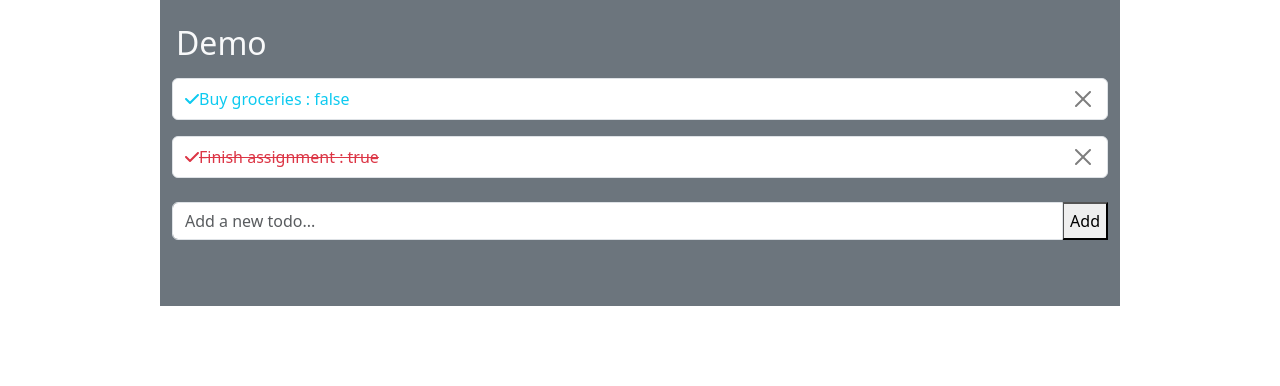
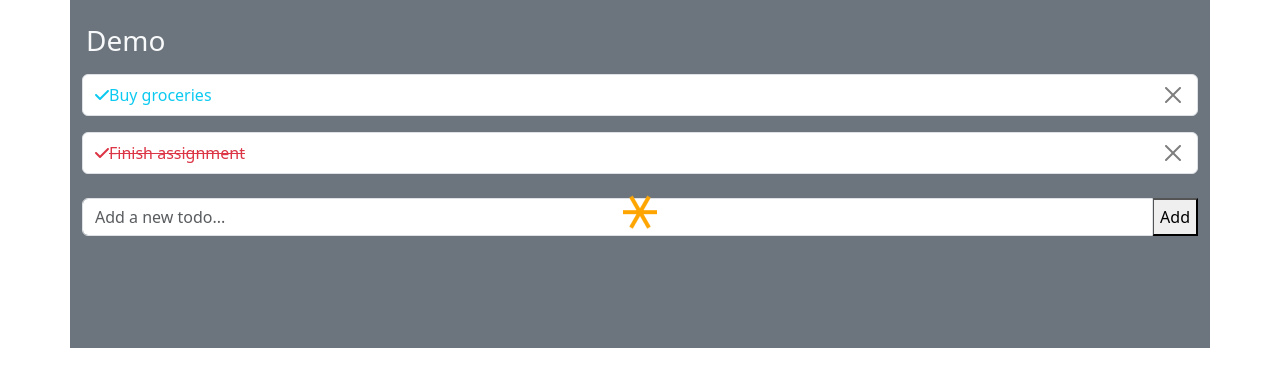
Before and after one commit to huoyueyuyuan/react-redux-todolist, a React (Create React App) app: page / in a window 1280 px wide. Shown: the top 386 px of the page. Built offline with nearby package versions, Linux system fonts and the light colour scheme.

Commit message:
解决雪花遮挡问题

```diff
--- a/public/index.html
+++ b/public/index.html
@@ -10,34 +10,14 @@
       content="Web site created using create-react-app"
     />
 
-    <!--
-      manifest.json provides metadata used when your web app is installed on a
-      user's mobile device or desktop. See https://developers.google.com/web/fundamentals/web-app-manifest/
-    -->
+
     <link rel="manifest" href="%PUBLIC_URL%/manifest.json" />
-    <!--
-      Notice the use of %PUBLIC_URL% in the tags above.
-      It will be replaced with the URL of the `public` folder during the build.
-      Only files inside the `public` folder can be referenced from the HTML.
 
-      Unlike "/favicon.ico" or "favicon.ico", "%PUBLIC_URL%/favicon.ico" will
-      work correctly both with client-side routing and a non-root public URL.
-      Learn how to configure a non-root public URL by running `npm run build`.
-    -->
-    <title>React App</title>
+    <title>TodoList App</title>
   </head>
   <body>
     <noscript>You need to enable JavaScript to run this app.</noscript>
     <div id="root"></div>
-    <!--
-      This HTML file is a template.
-      If you open it directly in the browser, you will see an empty page.
 
-      You can add webfonts, meta tags, or analytics to this file.
-      The build step will place the bundled scripts into the <body> tag.
-
-      To begin the development, run `npm start` or `yarn start`.
-      To create a production bundle, use `npm run build` or `yarn build`.
-    -->
   </body>
 </html>
--- a/src/App.css
+++ b/src/App.css
@@ -1,46 +1,50 @@
-.App {
-  text-align: center;
-}
-
-.App-logo {
-  height: 40vmin;
-  pointer-events: none;
-}
-
-@media (prefers-reduced-motion: no-preference) {
-  .App-logo {
-    animation: App-logo-spin infinite 20s linear;
-  }
-}
-
-.App-header {
-  background-color: #282c34;
-  min-height: 100vh;
-  display: flex;
-  flex-direction: column;
-  align-items: center;
-  justify-content: center;
-  font-size: calc(10px + 2vmin);
-  color: white;
-}
-
-.App-link {
-  color: #61dafb;
-}
-
-@keyframes App-logo-spin {
-  from {
-    transform: rotate(0deg);
-  }
-  to {
-    transform: rotate(360deg);
-  }
-}
 
 .empty-space {
-  height: 50px;
+  height: 6rem;
 }
 
 .line_height{
   line-height: 2.5;
 }
+
+.snowflake-container {
+  display: flex;
+  align-items: center;
+  animation: snowfall 3s linear infinite;
+}
+
+.line {
+  background-color: orange;
+  width: 1.5%;
+  height: 4px;
+  position: absolute;
+  top: 5rem;
+  left: 50%;
+  transform-origin: 0% 0%;
+  transform: translateY(-2px);
+}
+
+.line:nth-of-type(2) {
+  transform: rotate(180deg) translateY(-2px) ;
+}
+
+.line:nth-of-type(3) {
+  transform: rotate(60deg) translateX(1px) translateY(-2px);
+}
+.line:nth-of-type(4) {
+  transform: rotate(240deg) translateX(1px) translateY(-2px) ;
+}
+.line:nth-of-type(5) {
+  transform: rotate(120deg) translateX(1px) translateY(-2px);
+}
+.line:nth-of-type(6) {
+  transform: rotate(300deg) translateX(1px) translateY(-2px) ;
+}
+
+
+@keyframes snowfall {
+  to {
+    transform: translateY(10vh);
+  }
+
+}
--- a/src/App.tsx
+++ b/src/App.tsx
@@ -2,19 +2,19 @@ import React from 'react';
 import Container from 'react-bootstrap/Container';
 import { AddTodoComponeent } from './components/AddTodo';
 import { ShowTodoListComponent } from './components/ShowTodoList';
-
-import './App.css'; // 导入您的样式文件
-
-
+import { SnowComponeent } from './components/Snow';
 
 function App() {
 
   return (
-    <Container as="main" className="bg-secondary w-75">
-      <h2 className="pt-4 text-light ps-1">Demo</h2>
-      <ShowTodoListComponent />
-      <AddTodoComponeent />
-      <div className="empty-space"></div>
+    <Container as="main" className="bg-secondary">
+      <div className="h-75 d-flex flex-column ">
+        <h3 className="pt-4 text-light ps-1">Demo</h3>
+          <SnowComponeent />
+          <ShowTodoListComponent />
+          <AddTodoComponeent />
+          <div className="empty-space"></div>
+      </div>
     </Container>
   );
 }
--- a/src/components/AddTodo.tsx
+++ b/src/components/AddTodo.tsx
@@ -1,16 +1,16 @@
 import React, { useState } from 'react';
-import { addTodo, sortTodosByCompleted } from '../redux/TodoSlice';
 import { useDispatch } from 'react-redux';
-import '../App.css'; // 导入 index.css 文件
 import Form from 'react-bootstrap/Form';
 import InputGroup from 'react-bootstrap/InputGroup';
 
+import { addTodo, showSnowflake, sortTodosByCompleted } from '../redux/TodoSlice';
+
+import '../App.css';
 
 export const AddTodoComponeent = () => {
 
   const dispatch = useDispatch();
   const [name, setName] = useState<string>('');
-
 
   const handleInputChange = (event: React.ChangeEvent<HTMLInputElement>) => {
     const { value } = event.target;
@@ -19,6 +19,7 @@ export const AddTodoComponeent = () => {
 
   const handleAddTodo = (event: React.FormEvent) => {
     event.preventDefault();
+    dispatch(showSnowflake())
     if (name.trim()) {
       setTimeout(()=>{
         dispatch(addTodo(name));
@@ -26,13 +27,12 @@ export const AddTodoComponeent = () => {
         setName("");
       },1000);
     }
+
   };
 
   return (
     <section id="addTodo">
-
-      <InputGroup className="mb-3">
-
+      <InputGroup className="mb-3 z-1">
         <Form.Control
           className="line_height"
           placeholder="Add a new todo..."
--- a/src/components/ShowTodoList.tsx
+++ b/src/components/ShowTodoList.tsx
@@ -1,8 +1,8 @@
 import React from 'react';
 import { useSelector, useDispatch } from 'react-redux';
 import { FontAwesomeIcon } from '@fortawesome/react-fontawesome';
-import { faBan, faCheck, faTimes, faTimesCircle, faWindowClose } from '@fortawesome/free-solid-svg-icons';
-import { deleteTodo, sortTodosByCompleted, toggleTodo } from '../redux/TodoSlice';
+import { faCheck, } from '@fortawesome/free-solid-svg-icons';
+import { deleteTodo, hiddenSnowflake, showSnowflake, sortTodosByCompleted, toggleTodo } from '../redux/TodoSlice';
 import { TodoJob } from '../api/TodoJob';
 import Row from 'react-bootstrap/Row';
 import Col from 'react-bootstrap/Col';
@@ -12,18 +12,20 @@ import '../App.css'; // 导入 index.css 文件
 
 export const ShowTodoListComponent = () => {
 
-  const toDoList:TodoJob[] = useSelector((state:any) => state.todos);
+  const toDoList:TodoJob[] = useSelector((state:any) => state.todos.todoList);
   const dispatch = useDispatch();
 
   const handleDeleteTodo = (id:number) => {
-    dispatch(deleteTodo(id));
+    dispatch(showSnowflake())
+    setTimeout(()=>{
+      dispatch(deleteTodo(id));
+      dispatch(sortTodosByCompleted());
+    },1000);
   };
 
   const handleToggleTodo = (id:number) => {
-    setTimeout(()=>{
-      dispatch(toggleTodo(id));
-      dispatch(sortTodosByCompleted());
-    },1000);
+    dispatch(toggleTodo(id));
+
 
   };
 
@@ -47,7 +49,7 @@ export const ShowTodoListComponent = () => {
               onKeyDown={(event)=>(event)}
             >
               <FontAwesomeIcon icon={faCheck} className="mr-2" />
-              {`${name} : ${completed}`}
+              {name}
             </span>
             <CloseButton
               onClick={() => handleDeleteTodo(item)}
--- /dev/null
+++ b/src/components/Snow.tsx
@@ -0,0 +1,31 @@
+import React, { useState } from "react";
+import { useDispatch, useSelector } from "react-redux";
+
+import '../App.css'; // 导入您的样式文件
+
+
+export const SnowComponeent = () => {
+
+    const show = useSelector((state:any) => state.todos.showSnow);
+
+
+    console.log(show);
+
+    return (
+      <section id="snow" className="position-relative z-3">
+
+        {true &&
+          <div className="snowflake-container z-99">
+            <div className="line"></div>
+            <div className="line"></div>
+            <div className="line"></div>
+            <div className="line"></div>
+            <div className="line"></div>
+            <div className="line"></div>
+          </div>
+        }
+
+      </section>
+
+    );
+  };
--- a/src/middleware/TodoMiddleware.tsx
+++ b/src/middleware/TodoMiddleware.tsx
@@ -2,7 +2,7 @@ const todoMiddleware = (store) => (next) => (action) => {
   if (action.type === 'todos/toggleTodo') {
     const index = action.payload;
     const state = store.getState();
-    const todo = state.todos[index];
+    const todo = state.todos.todoList[index];
     if (!todo.completed) {
       const timestamp = new Date();
       console.log(`Task "${todo.name}" completed at ${timestamp}`);
--- a/src/redux/TodoSlice.tsx
+++ b/src/redux/TodoSlice.tsx
@@ -1,10 +1,14 @@
 import { createSlice } from '@reduxjs/toolkit';
 import { TodoJob } from '../api/TodoJob';
 
-const initialState = [
-  { name: 'Buy groceries', completed: false },
-  { name: 'Finish assignment', completed: true },
-];
+const initialState = {
+  todoList: [
+    { name: 'Buy groceries', completed: false },
+    { name: 'Finish assignment', completed: true },
+  ],
+  showSnow:false
+}
+  ;
 
 
 const todoSlice = createSlice({
@@ -16,32 +20,32 @@ const todoSlice = createSlice({
         name: action.payload,
         completed: false,
       };
-      state.push(newTodo);
+      state.todoList.push(newTodo);
 
     },
     deleteTodo: (state, action) => {
       if (action.payload !== -1) {
-        state.splice(action.payload, 1);
+        state.todoList.splice(action.payload, 1);
       }
     },
     toggleTodo: (state, action) => {
       const index = action.payload
       if (index !== -1) {
-        state[index].completed = !state[index].completed;
+        state.todoList[index].completed = !state.todoList[index].completed;
       }
     },
     sortTodosByCompleted: (state) => {
-      state.sort((a, b) => (a.completed === b.completed ? 0 : a.completed ? 1 : -1));
+      state.todoList.sort((a, b) => (a.completed === b.completed ? 0 : a.completed ? 1 : -1));
+    },
+
+    showSnowflake:(state) =>{
+      state.showSnow = true;
+    },
+    hiddenSnowflake:(state) =>{
+      state.showSnow =false;
     }
-
   },
 });
 
-export const { addTodo, deleteTodo, toggleTodo,sortTodosByCompleted } = todoSlice.actions;
+export const { addTodo, deleteTodo, toggleTodo,sortTodosByCompleted,showSnowflake,hiddenSnowflake } = todoSlice.actions;
 export default todoSlice.reducer;
-
-
-function sortState(state:TodoJob[]) {
-  const sortedTodos = [...state].sort((a, b) => (a.completed === b.completed ? 0 : a.completed ? 1 : -1));
-  state = [...sortedTodos];
-}
```
